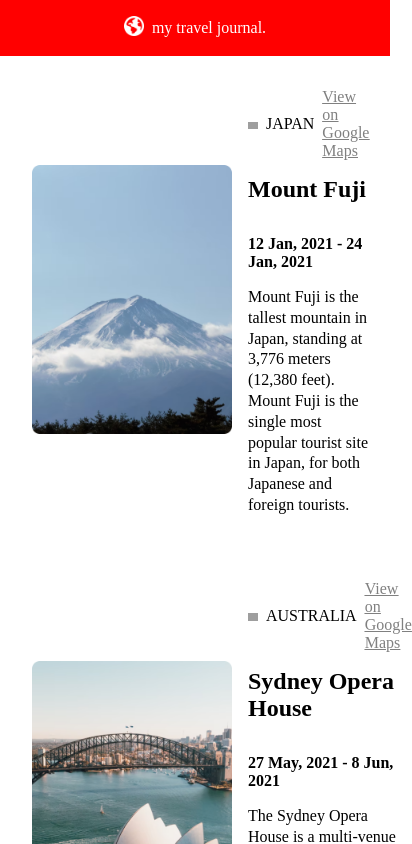
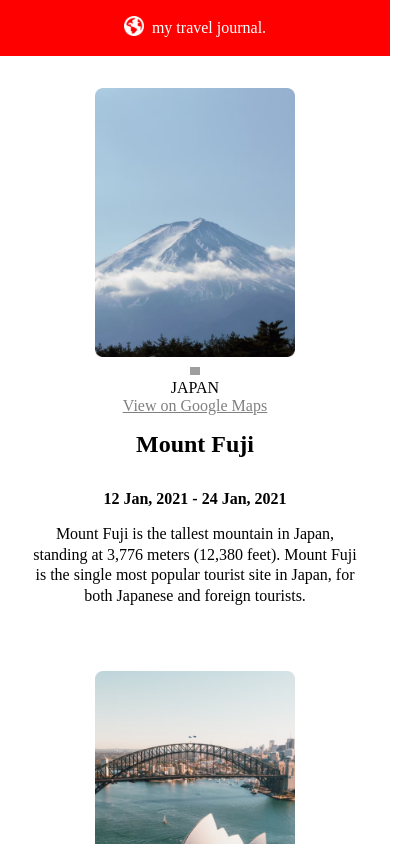
Before and after one commit to azizbekjuraev/travel-app-react, a React (Create React App) app: page / in a window 390 px wide. Shown: the top 844 px of the page, 412 px wide, since content can reach past the window. Built offline with nearby package versions, Linux system fonts and the light colour scheme; grey boxes are pictures that could not be loaded.

Commit message:
added @media

```diff
--- a/src/index.css
+++ b/src/index.css
@@ -59,3 +59,19 @@ a {
 .card-info {
   line-height: 1.3rem;
 }
+
+@media (max-width: 500px) {
+  .card-container {
+    display: block;
+    text-align: center;
+  }
+  .card-img {
+    width: auto;
+  }
+  .country-ul {
+    display: block;
+  }
+  body {
+    min-width: 300px;
+  }
+}
```
